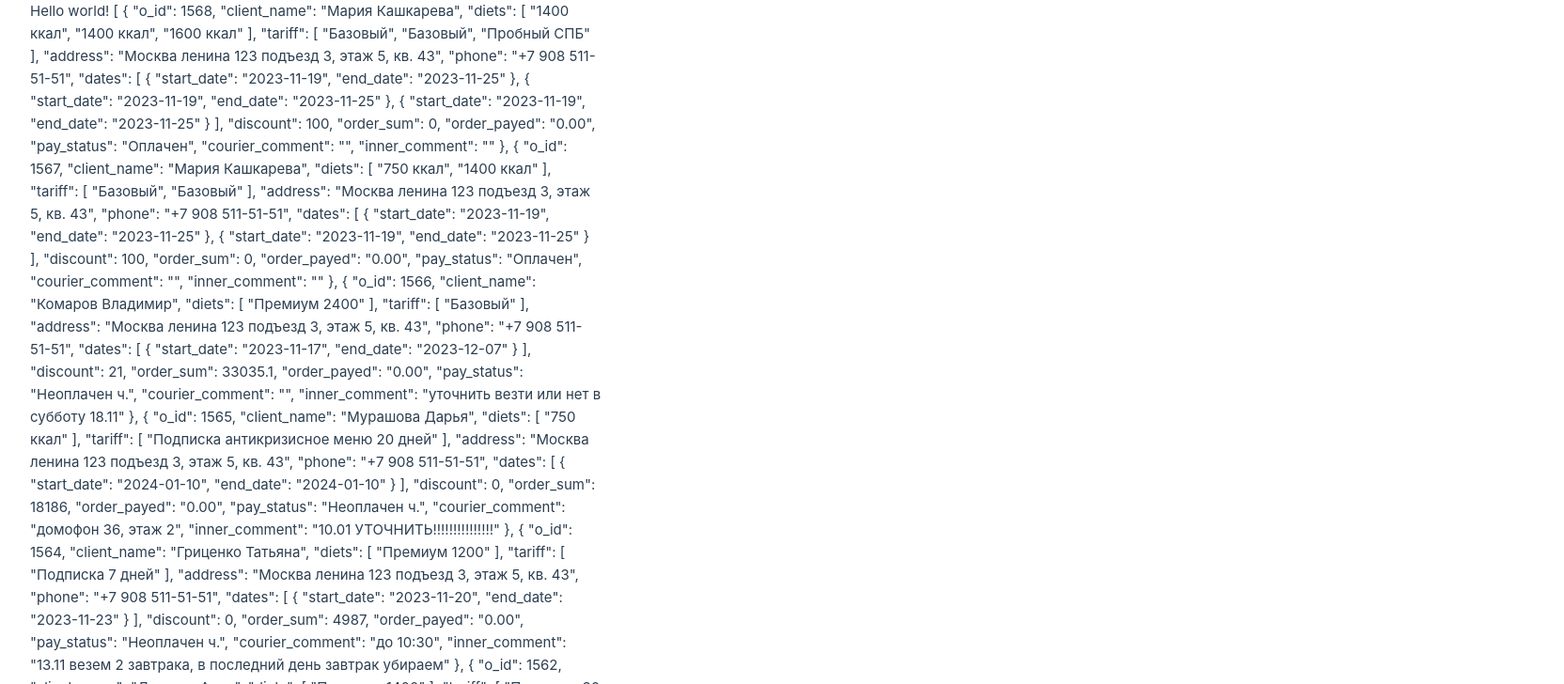
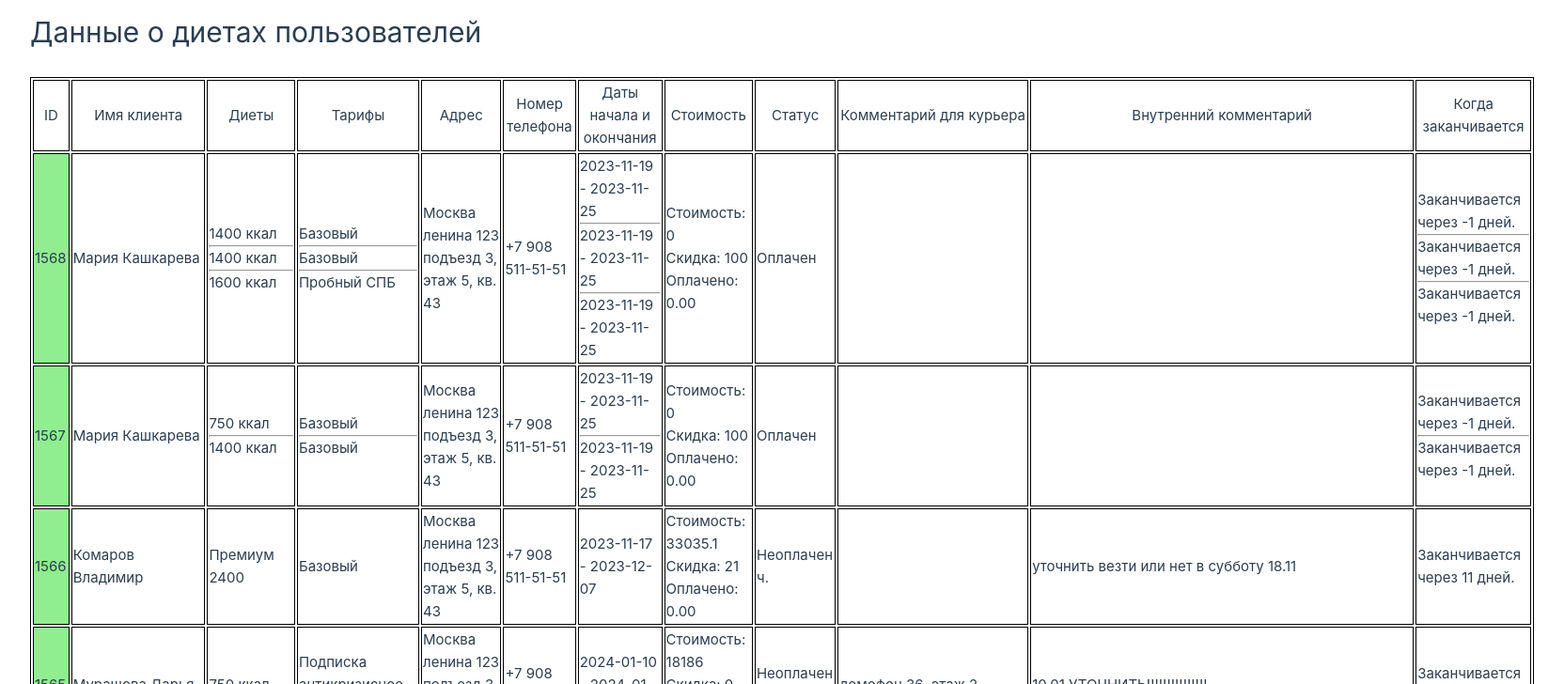
Before and after one commit to chnmk/sibkod-test, a Vue app: page / in a window 1280 px wide. Shown: the top 728 px of the page at 94% size, 1664 px wide, since content can reach past the window. Built offline with nearby package versions, Linux system fonts and the light colour scheme.

Commit message:
feat: display all json data

```diff
--- a/index.html
+++ b/index.html
@@ -4,7 +4,7 @@
     <meta charset="UTF-8">
     <link rel="icon" href="/favicon.ico">
     <meta name="viewport" content="width=device-width, initial-scale=1.0">
-    <title>Vite App</title>
+    <title>sibkod-test</title>
   </head>
   <body>
     <div id="app"></div>
--- a/src/App.vue
+++ b/src/App.vue
@@ -7,33 +7,3 @@ import Output from "./components/output.vue"
     <Output />
   </main>
 </template>
-
-<style scoped>
-/*default create-vue styles*/
-header {
-  line-height: 1.5;
-}
-
-.logo {
-  display: block;
-  margin: 0 auto 2rem;
-}
-
-@media (min-width: 1024px) {
-  header {
-    display: flex;
-    place-items: center;
-    padding-right: calc(var(--section-gap) / 2);
-  }
-
-  .logo {
-    margin: 0 2rem 0 0;
-  }
-
-  header .wrapper {
-    display: flex;
-    place-items: flex-start;
-    flex-wrap: wrap;
-  }
-}
-</style>
--- a/src/assets/main.css
+++ b/src/assets/main.css
@@ -1,7 +1,6 @@
 @import './base.css';
 
 #app {
-  max-width: 1280px;
   margin: 0 auto;
   padding: 2rem;
 
--- a/src/components/output.vue
+++ b/src/components/output.vue
@@ -1,11 +1,113 @@
 <template>
     <div>
-        Hello world!
-        {{ jsonRaw }}
+        <div style="margin-top:10px;">
+            <h1>Данные о диетах пользователей</h1>
+        </div>
+        <br>
+        <div>
+            <table>
+                <thead>
+                <tr>
+                    <th scope="col">ID</th>
+                    <th scope="col">Имя клиента</th>
+                    <th scope="col">Диеты</th>
+                    <th scope="col">Тарифы</th>
+                    <th scope="col">Адрес</th>
+                    <th scope="col">Номер телефона</th>
+                    <th scope="col">Даты начала и окончания</th>
+                    <th scope="col">Стоимость</th>
+                    <th scope="col">Статус</th>
+                    <th scope="col">Комментарий для курьера</th>
+                    <th scope="col">Внутренний комментарий</th>
+                    <th scope="col">Когда заканчивается</th>
+                </tr>
+                </thead>
+                <tbody>
+                <tr v-for="value in jsonRaw" :key="value.o_id">
+                    <td class="idColor">{{value.o_id}}</td>
+                    <td>{{value.client_name}}</td>
+                    <td> <!--Либо {{value.diets.join(" / ")}}-->
+                        <div v-for="(diet, index) in value.diets">
+                            {{ diet }}
+                            <!--Предотвращает <hr> после последнего элемента:-->
+                            <hr v-if="index != value.diets.length - 1">
+                        </div>
+                    </td>
+                    <td>
+                        <div v-for="(myTariff, index) in value.tariff">
+                            {{ myTariff }}
+                            <hr v-if="index != value.tariff.length - 1">
+                        </div>
+                    </td>
+                    <td>{{value.address}}</td>
+                    <td>{{value.phone}}</td>
+                    <td>
+                        <div v-for="(date, index) in value.dates">
+                            {{ date.start_date }} - {{ date.end_date }}
+                            <hr v-if="index != value.dates.length - 1">
+                        </div>
+                    </td>
+                    <td>
+                        <div>Стоимость: {{value.order_sum}}</div>
+                        <div>Скидка: {{value.discount}}</div>
+                        <div>Оплачено: {{value.order_payed}}</div>
+                    </td>
+                    <td>{{value.pay_status}}</td>
+                    <td>{{value.courier_comment}}</td>
+                    <td>{{value.inner_comment}}</td>
+                    <td>
+                        <div v-for="(date, index) in value.dates">
+                            Заканчивается через {{ displayDifference(date.end_date) }} дней.
+                            <hr v-if="index != value.dates.length - 1">
+                        </div>
+                    </td>
+                </tr>
+                </tbody>
+            </table>
+        </div>
     </div>
 </template>
 
 <script setup>
 import jsonRaw from "../users/data.json"
-console.log(jsonRaw)
+
+//debug data:
+const tableHeader = jsonRaw[1]
+//console.log(tableHeader)
+
+//get current date:
+const newDate = new Date()
+const day = newDate.getDate()
+const month = newDate.getMonth() + 1
+const year = newDate.getFullYear()
+
+const currentDateString = `${year}-${month}-${day}`
+const currentDate = new Date(currentDateString)
+//console.log("current date: " + currentDate)
+
+function displayDifference(currentValue) {
+    const innterDate = Date.parse(currentValue)
+    const diff = innterDate-currentDate
+    const days = Math.floor(diff / (24*60*60*1000))
+    return days
+}
+
+
 </script>
+
+<style scoped>
+table, th, td {
+  border: 1px solid black;
+}
+
+table {
+    min-width: 1600px;
+}
+
+td.idColor { background-color: lightgreen; }
+
+hr {
+  color: lightgray;
+}
+
+</style>
```
